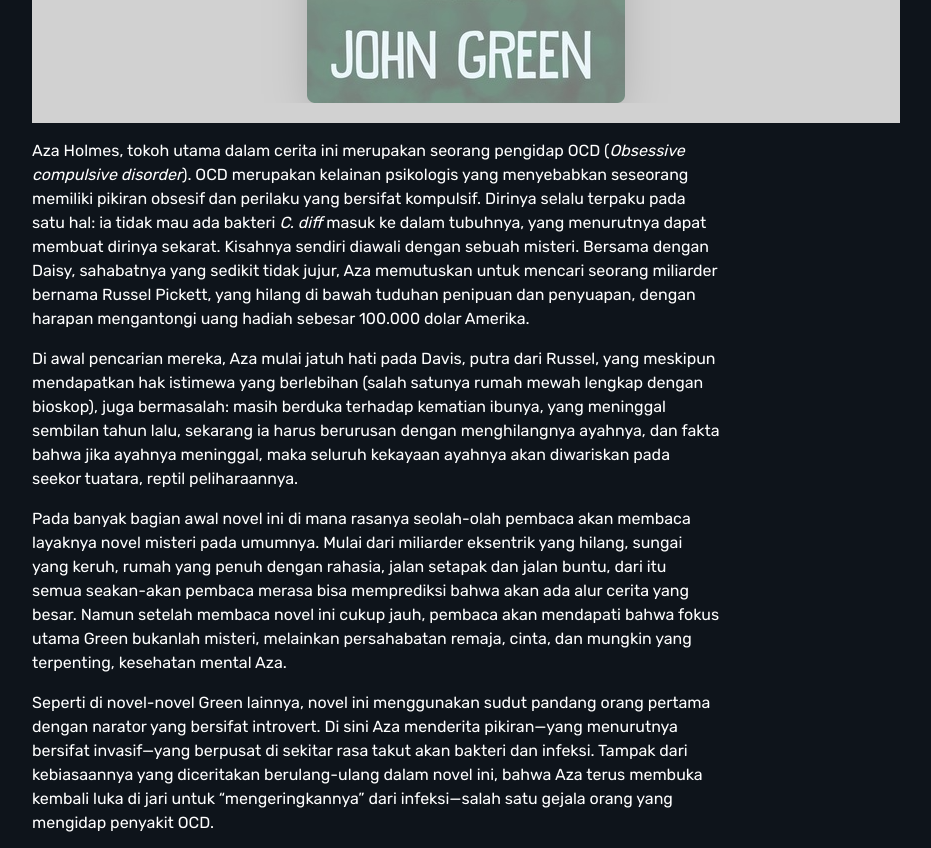
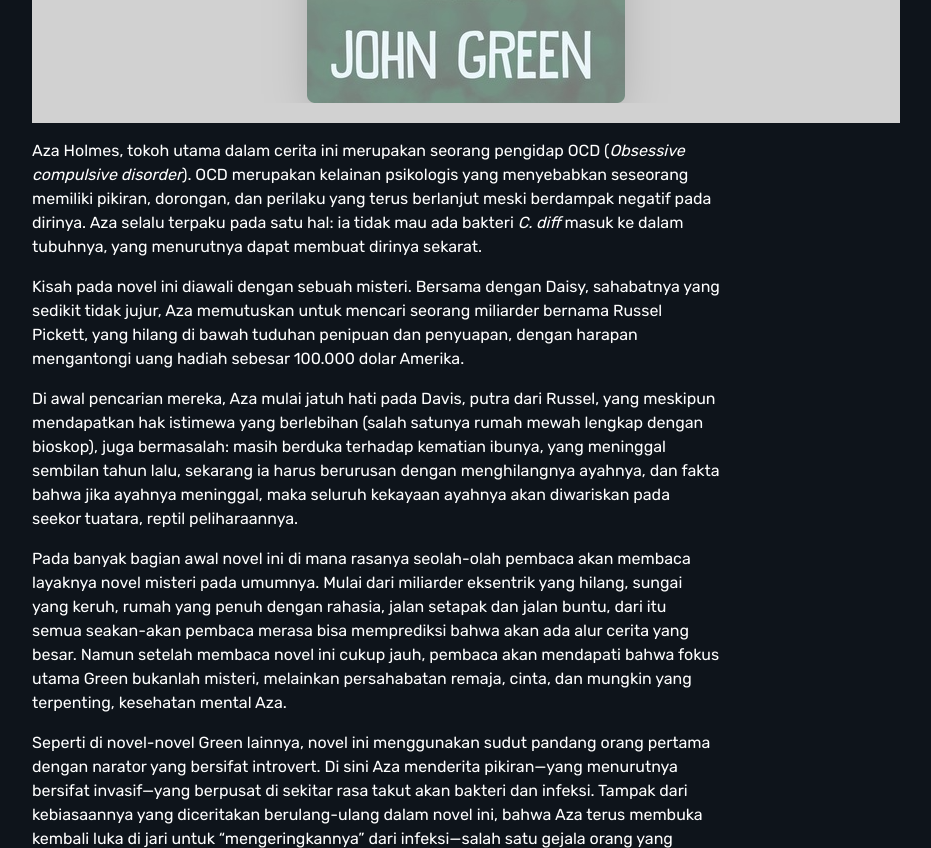
Before and after one commit to wutsqo/portfolio, a Gatsby site: page /blog/review-turtles-all-the-way-down in a window 1280 px wide. Shown: the part 860-1708 px from the top of the page, without its empty margins (264-1195 px from the left). Built offline with nearby package versions, Linux system fonts and the light colour scheme; Gatsby itself is replaced by a stand-in of ours.

Commit message:
fix typo

```diff
--- a/src/blog/review-turtles-all-the-way-down.md
+++ b/src/blog/review-turtles-all-the-way-down.md
@@ -10,8 +10,9 @@
 
 ![Turtles All The Way Down Cover](./review-turtles-all-the-way-down/tatwd-cover.png)
 
-Aza Holmes, tokoh utama dalam cerita ini merupakan seorang pengidap OCD (_Obsessive compulsive disorder_). OCD merupakan kelainan psikologis yang menyebabkan seseorang memiliki pikiran obsesif dan perilaku yang bersifat kompulsif. Dirinya selalu terpaku pada satu hal: ia tidak mau ada bakteri _C. diff_ masuk ke dalam tubuhnya, yang menurutnya dapat membuat dirinya sekarat.
-Kisahnya sendiri diawali dengan sebuah misteri. Bersama dengan Daisy, sahabatnya yang sedikit tidak jujur, Aza memutuskan untuk mencari seorang miliarder bernama Russel Pickett, yang hilang di bawah tuduhan penipuan dan penyuapan, dengan harapan mengantongi uang hadiah sebesar 100.000 dolar Amerika.
+Aza Holmes, tokoh utama dalam cerita ini merupakan seorang pengidap OCD (_Obsessive compulsive disorder_). OCD merupakan kelainan psikologis yang menyebabkan seseorang memiliki pikiran, dorongan, dan perilaku yang terus berlanjut meski berdampak negatif pada dirinya. Aza selalu terpaku pada satu hal: ia tidak mau ada bakteri _C. diff_ masuk ke dalam tubuhnya, yang menurutnya dapat membuat dirinya sekarat.
+
+Kisah pada novel ini diawali dengan sebuah misteri. Bersama dengan Daisy, sahabatnya yang sedikit tidak jujur, Aza memutuskan untuk mencari seorang miliarder bernama Russel Pickett, yang hilang di bawah tuduhan penipuan dan penyuapan, dengan harapan mengantongi uang hadiah sebesar 100.000 dolar Amerika.
 
 Di awal pencarian mereka, Aza mulai jatuh hati pada Davis, putra dari Russel, yang meskipun mendapatkan hak istimewa yang berlebihan (salah satunya rumah mewah lengkap dengan bioskop), juga bermasalah: masih berduka terhadap kematian ibunya, yang meninggal sembilan tahun lalu, sekarang ia harus berurusan dengan menghilangnya ayahnya, dan fakta bahwa jika ayahnya meninggal, maka seluruh kekayaan ayahnya akan diwariskan pada seekor tuatara, reptil peliharaannya.
 
@@ -20,6 +21,7 @@
 Seperti di novel-novel Green lainnya, novel ini menggunakan sudut pandang orang pertama dengan narator yang bersifat introvert. Di sini Aza menderita pikiran—yang menurutnya bersifat invasif—yang berpusat di sekitar rasa takut akan bakteri dan infeksi. Tampak dari kebiasaannya yang diceritakan berulang-ulang dalam novel ini, bahwa Aza terus membuka kembali luka di jari untuk “mengeringkannya” dari infeksi—salah satu gejala orang yang mengidap penyakit OCD.
 
 Aza dan Daisy mendiami dunia remaja yang berputar-putar tentang rasa suka terhadap seseorang, obrolan larut malam, hingga fiksi penggemar Star Wars. Dan seperti yang paling diunggulkan dari novel young adult, buku ini memiliki pemahaman yang mendalam tentang apa artinya menjadi remaja.
+
 Meskipun ada tokoh bernama Daisy dan Davis, Green tidak melupakan pengembangan karakternya. Aza memang sudah tampil kuat sebagai seorang tokoh. Malah semakin menonjol karena character building yang dilakukan oleh John Green terhadap Daisy dan Davis cukup bagus. Pembaca bisa saja makin bersimpati dengan keadaan Aza dan masalah yang harus dihadapinya.
 
 Ini bukanlah novel yang sempurna. Misteri dan kisah cinta serta aspek kesehatan mental sering kali terkotak-kotak dan terasa terlalu panjang hingga 20 halaman. Di sini Aza terkadang menjadi narator berulang: ini mungkin cocok untuk seorang yang menderita pikiran repetitif, tetapi dapat membuat frustasi orang yang membaca. Rasanya seolah-olah ide penyakit spiral muncul setidaknya sekali dalam satu bab. Penceritaan narator mengenai penyakit mental yang dideritanya dipenuhi metafora, karena menurutnya, bahasa manusia tidak dapat secara langsung menggambarkan penderitaan manusia. Namun semua ini ditimpa oleh fakta bahwa Green menuliskannya dengan sangat baik.
```
